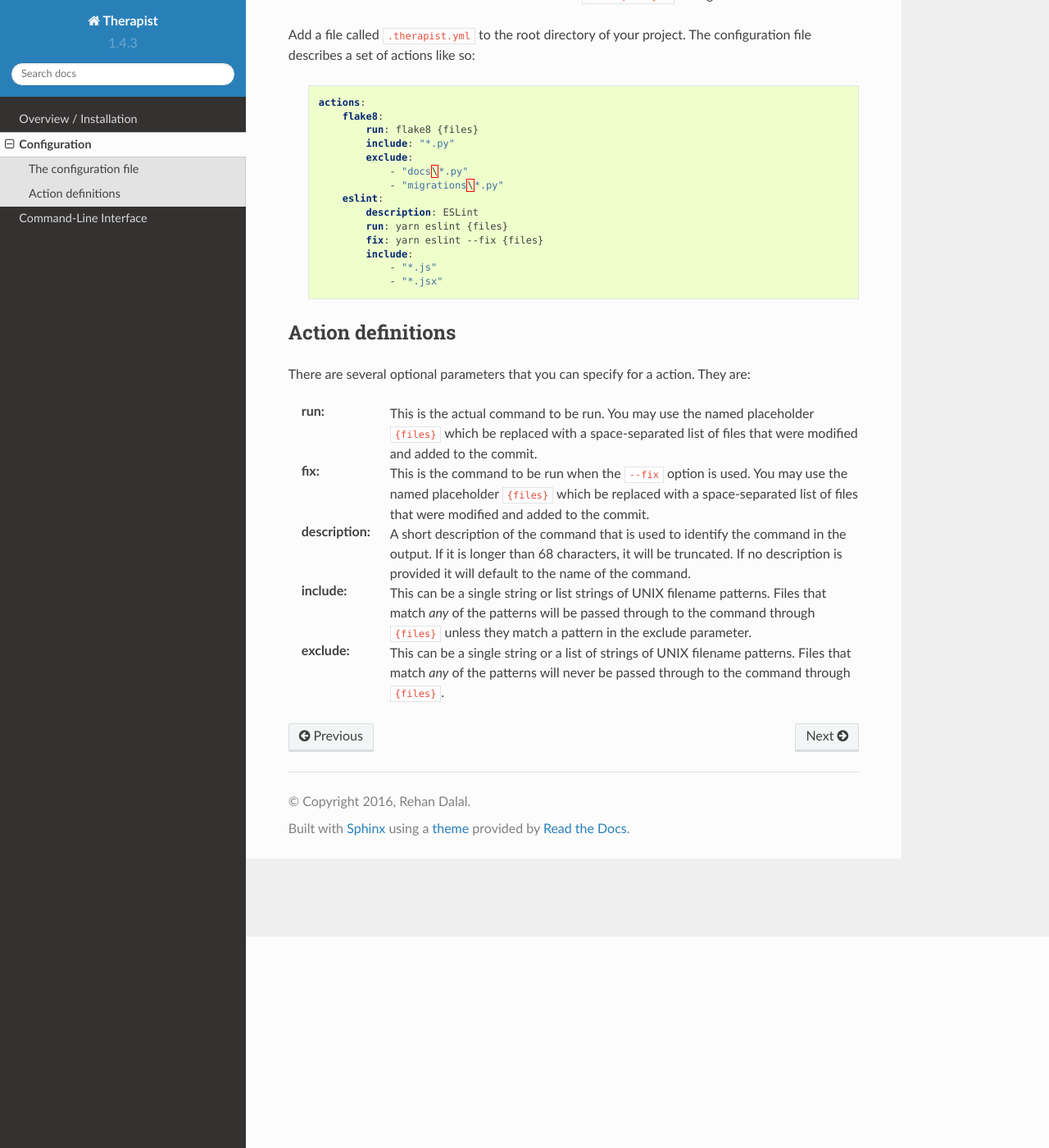
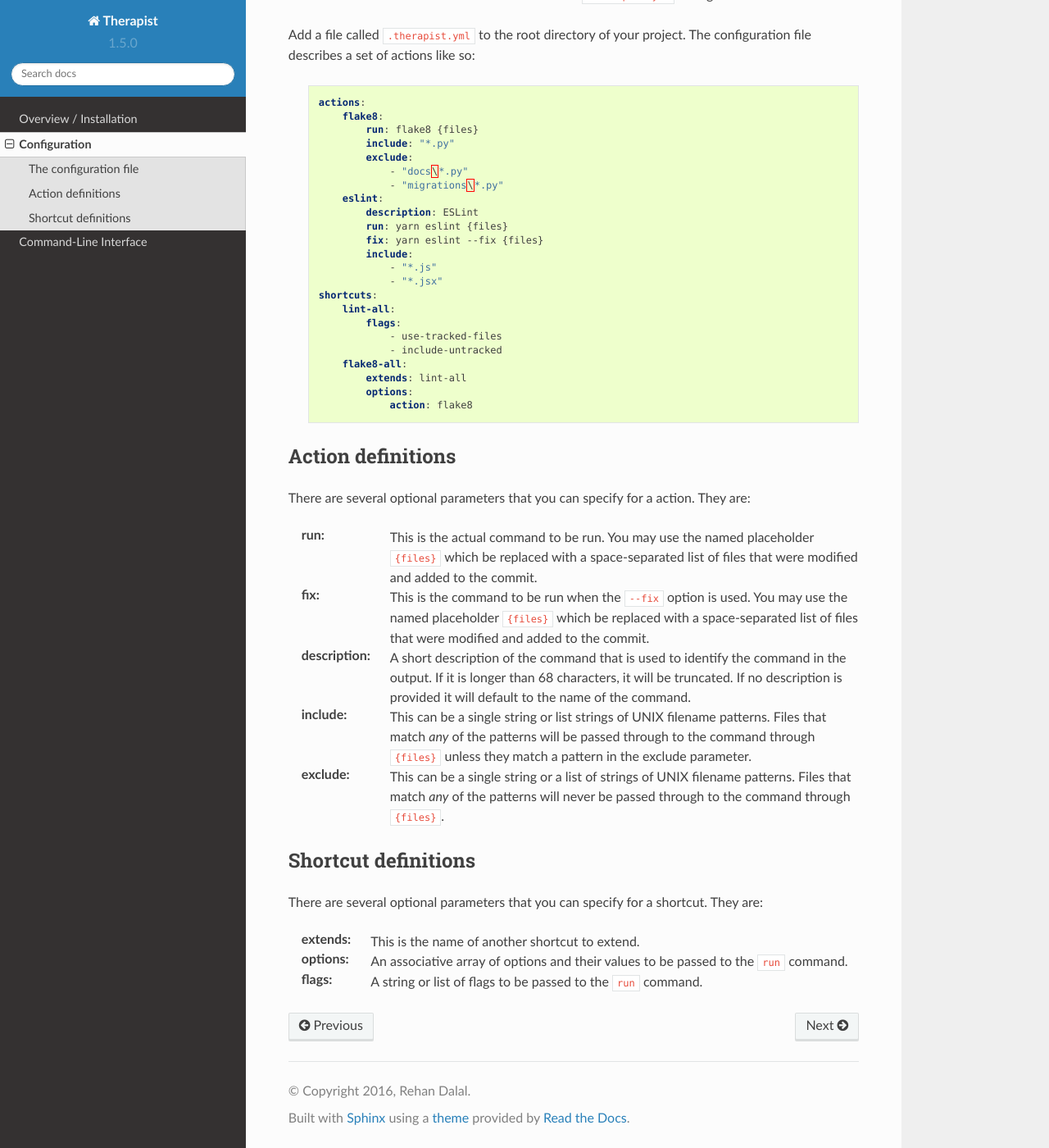
Before and after one commit to rehandalal/therapist, a Sphinx documentation site: the page built from docs/configuration.rst, in a window 1280 px wide and 1400 px high, scrolled down 258 px. Shown: the whole window at 82% size. Built offline with Sphinx 7.4.7 and the Read the Docs theme 2.0.0, drawn with Linux system fonts in a browser that asks for light colours.

```diff
--- a/docs/configuration.rst
+++ b/docs/configuration.rst
@@ -7,3 +7,4 @@ Configuration
 .. include:: configuration/config-file.rst
 
 .. include:: configuration/action-definitions.rst
+.. include:: configuration/shortcut-definitions.rst
--- a/docs/configuration/config-file.rst
+++ b/docs/configuration/config-file.rst
@@ -24,3 +24,12 @@ configuration file describes a set of actions like so:
                 include:
                     - "*.js"
                     - "*.jsx"
+        shortcuts:
+            lint-all:
+                flags:
+                    - use-tracked-files
+                    - include-untracked
+            flake8-all:
+                extends: lint-all
+                options:
+                    action: flake8
--- /dev/null
+++ b/docs/configuration/shortcut-definitions.rst
@@ -0,0 +1,15 @@
+Shortcut definitions
+====================
+
+There are several optional parameters that you can specify for a shortcut. They
+are:
+
+:extends:
+    This is the name of another shortcut to extend.
+
+:options:
+    An associative array of options and their values to be passed to the
+    ``run`` command.
+
+:flags:
+    A string or list of flags to be passed to the ``run`` command.
--- a/therapist/__init__.py
+++ b/therapist/__init__.py
@@ -1,4 +1,4 @@
-VERSION = (1, 4, 3)
+VERSION = (1, 5, 0)
 
 
 __version__ = '.'.join(str(v) for v in VERSION)
```
Also changed, not shown: CHANGES.md (+7 -0 lines).
